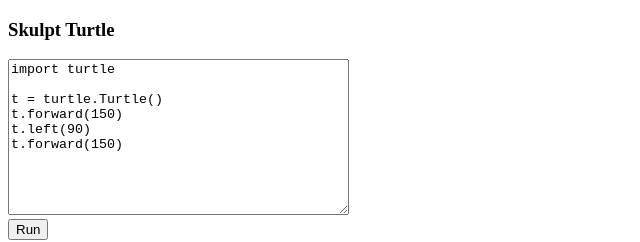
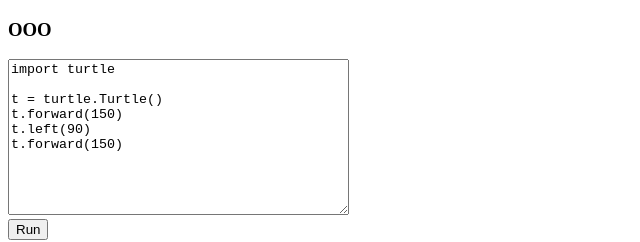
Before and after one commit to livshitsromanus-byte/turtle1, a plain HTML site: page index.html in a window 1280 px wide. Shown: the top 242 px of the page, 0-640 px from the left. Drawn offline with Linux system fonts and the light colour scheme.

Commit message:
Update index.html

```diff
--- a/index.html
+++ b/index.html
@@ -16,7 +16,7 @@
 </head>
 <body>
 
-<h3>Skulpt Turtle</h3>
+<h3>OOO</h3>
 
 <textarea id="yourcode" cols="40" rows="10">
 import turtle
```
